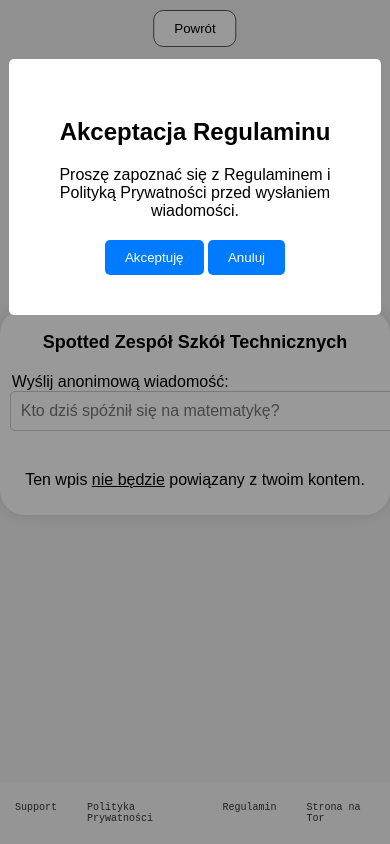
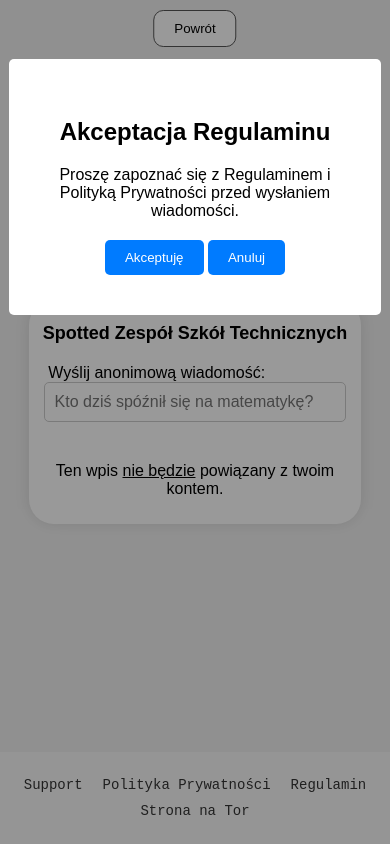
Before and after one commit to ahhuser520/ZSTspotted, a Flask app: page /post in a window 390 px wide; the page is wider, and only the part inside the window is pictured. Run offline with Flask 3, Linux system fonts and the light colour scheme; some libraries are stand-ins or nearby versions.

Commit message:
added final better look for mobile

```diff
--- a/templates/index.html
+++ b/templates/index.html
@@ -154,11 +154,15 @@ header img {
         width: 95%;
         overflow-x: hidden;
     }
+    body{
+        overflow-x: hidden;
+        width: 95%;
+    }
 
     #posts {
         display: flex;
         flex-direction: column;
-        padding: 70px 10px 20px;
+        padding: 10px 0px 70px 4.5%;
         width: 100%;
         margin: 0;
     }
--- a/templates/modules/footer.html
+++ b/templates/modules/footer.html
@@ -4,20 +4,20 @@
     <a href="/tos">Regulamin</a>
     <a
         href="http://7ia7pk5wzcva6izkyqjdjsgnyge724byfbtf5fvegh3wh6bfnqjk25ad.onion"
-        >Strona na Tor</a
-    >
+        >Strona na Tor</a>
 </div>
+
 <style>
-
 .links {
     font-family: "Courier New", monospace;
     display: flex;
     justify-content: center;
     width: 100%;
-    padding: 20px 0; /* Dodajemy trochę przestrzeni wokół stopki */
-    background-color: #f8f8f8; /* Opcjonalnie, aby wyróżnić stopkę */
+    padding: 20px 0;
+    background-color: #f8f8f8;
     position: fixed;
     bottom: 0;
+    flex-wrap: wrap; /* pozwala zawijać linki w kolejnym wierszu na małych ekranach */
 }
 
 .links a {
@@ -26,13 +26,20 @@
     margin: 0 15px;
 }
 
+/* Styl hover */
 .links a:hover {
     color: #007bff;
 }
+
+/* Media query dla ekranów o szerokości max 767px */
 @media only screen and (max-width: 767px) {
-.links{
-    overflow-x: hidden;
+    .links {
+        font-size: 14px; /* mniejszy rozmiar tekstu na telefonach */
+        overflow-x: hidden;
+    }
+
+    .links a {
+        margin: 5px 10px; /* mniej marginesu by zmieścić więcej linków */
+    }
 }
-}
-
 </style>
--- a/templates/wyslij/index.html
+++ b/templates/wyslij/index.html
@@ -20,12 +20,17 @@
                 <button class="back-button">Powrót</button>
             </a>
             <h1>Spotted Zespół Szkół Technicznych</h1>
-            <p style="float: left; padding: 0; margin: 0; margin-left: 2px;">Wyślij anonimową wiadomość: </p>
+            <p style="float: left; padding: 0; margin: 0; margin-left: 3%;">Wyślij anonimową wiadomość: </p>
             <input
                 id="messageInput"
                 type="text"
                 placeholder="JAVASCRIPT ERROR"
             />
+            <style>
+                #messageInput{
+                    width: 90%;
+                }
+            </style>
 
             <script>
                 function losujPlaceholder(){
@@ -83,5 +88,10 @@
             position: fixed !important;
             bottom: 0 !important;
         }
+        @media (max-width: 768px) {
+            .container{
+                width: 80%;
+            }
+        }
     </style>
 </html>
```
